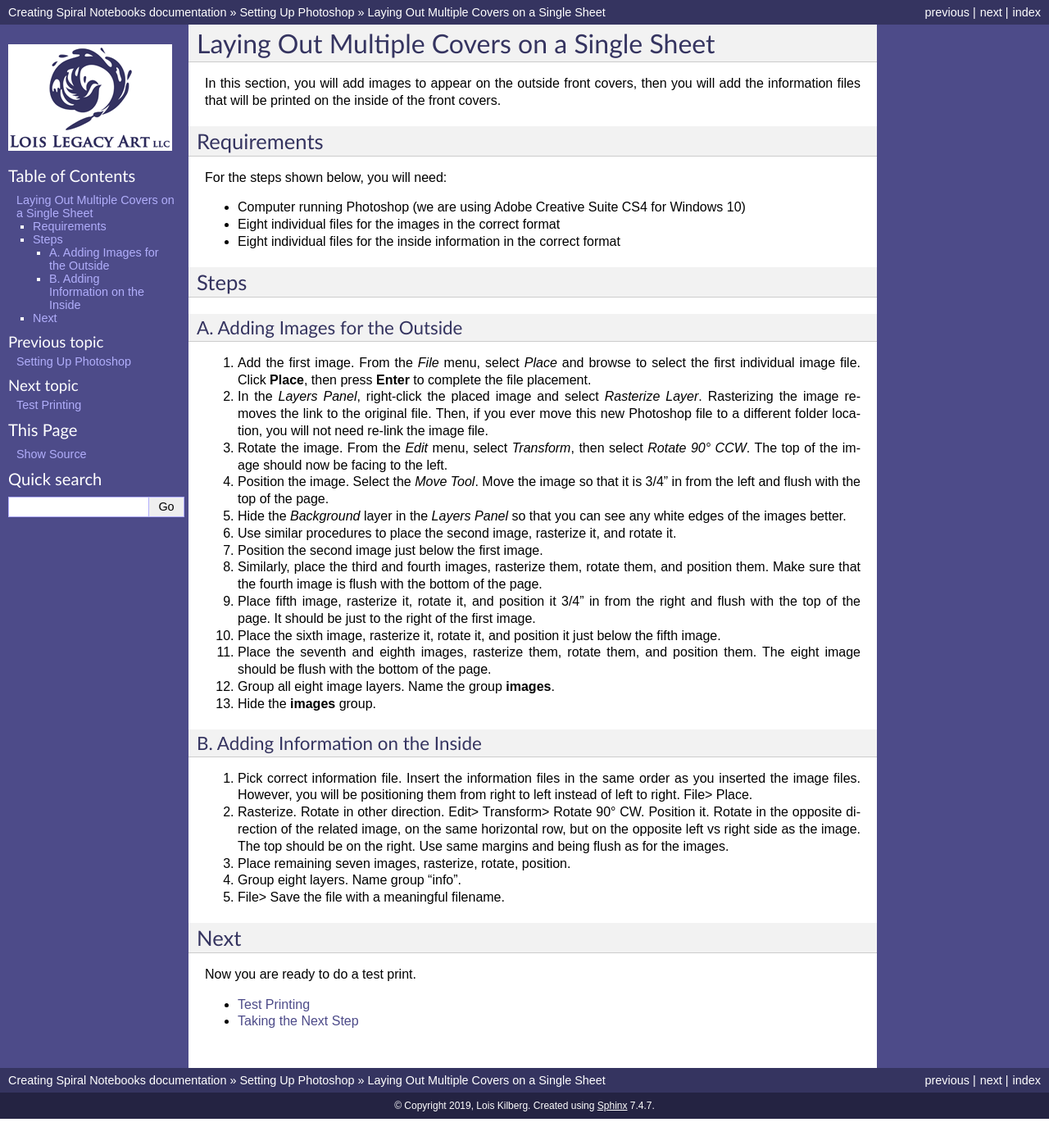
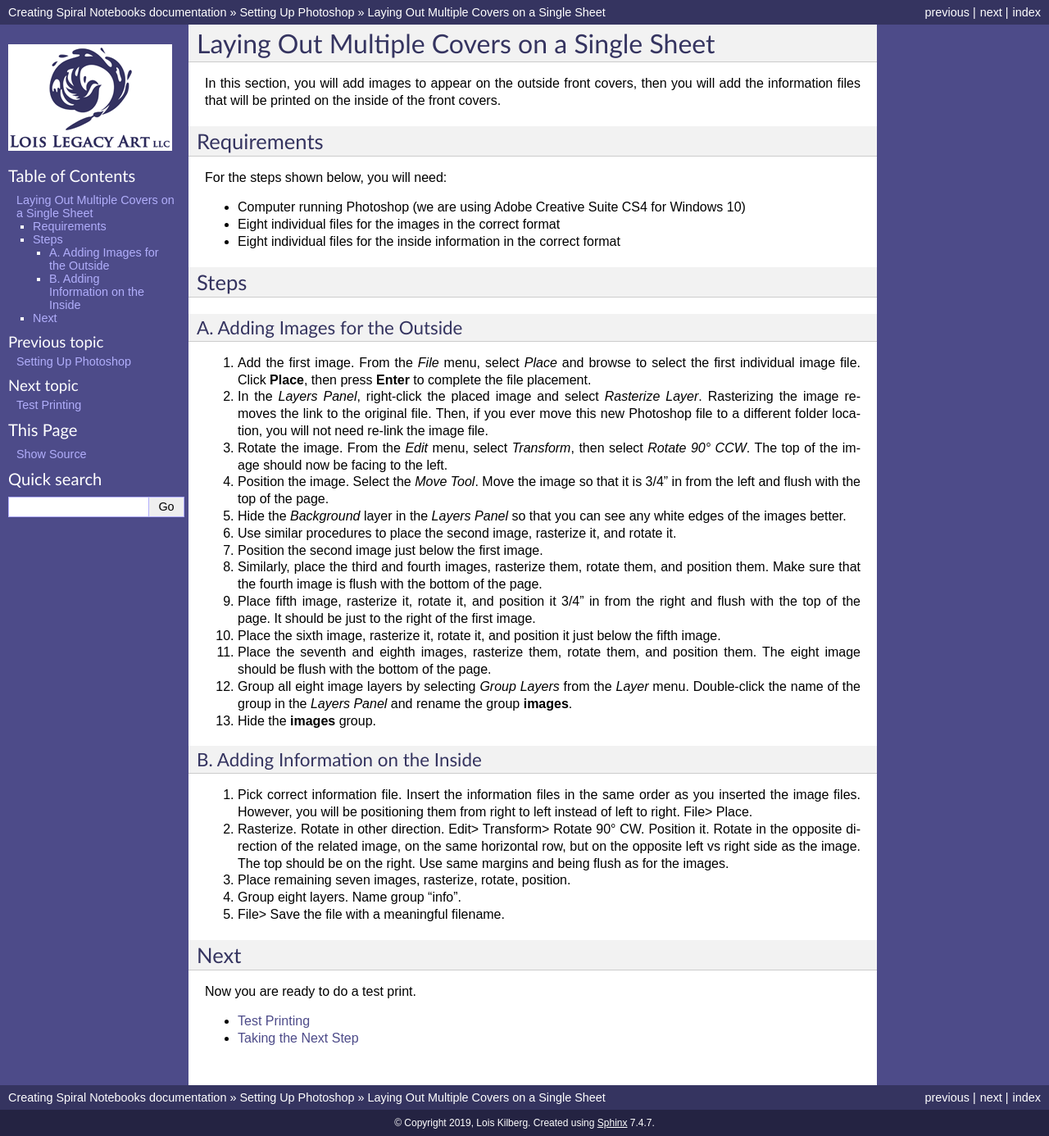
Before and after one commit to loiskilberg/FinalProject, a Sphinx documentation site: the page built from source/02_layingOutMultipleCovers.rst, in a window 1280 px wide. Shown: the whole page at 82% size. Built offline with Sphinx 7.4.7, drawn with Linux system fonts in a browser that asks for light colours; before the commit the page ends 1365 px from its top, so only the background shows below that.

Commit message:
more edits

```diff
--- a/source/02_layingOutMultipleCovers.rst
+++ b/source/02_layingOutMultipleCovers.rst
@@ -41,7 +41,7 @@ A. Adding Images for the Outside
 
 #. Place the seventh and eighth images, rasterize them, rotate them, and position them. The eight image should be flush with the bottom of the page.
 
-#. Group all eight image layers. Name the group **images**.
+#. Group all eight image layers by selecting *Group Layers* from the *Layer* menu. Double-click the name of the group in the *Layers Panel* and rename the group **images**.
 
 #. Hide the **images** group.
 
```
